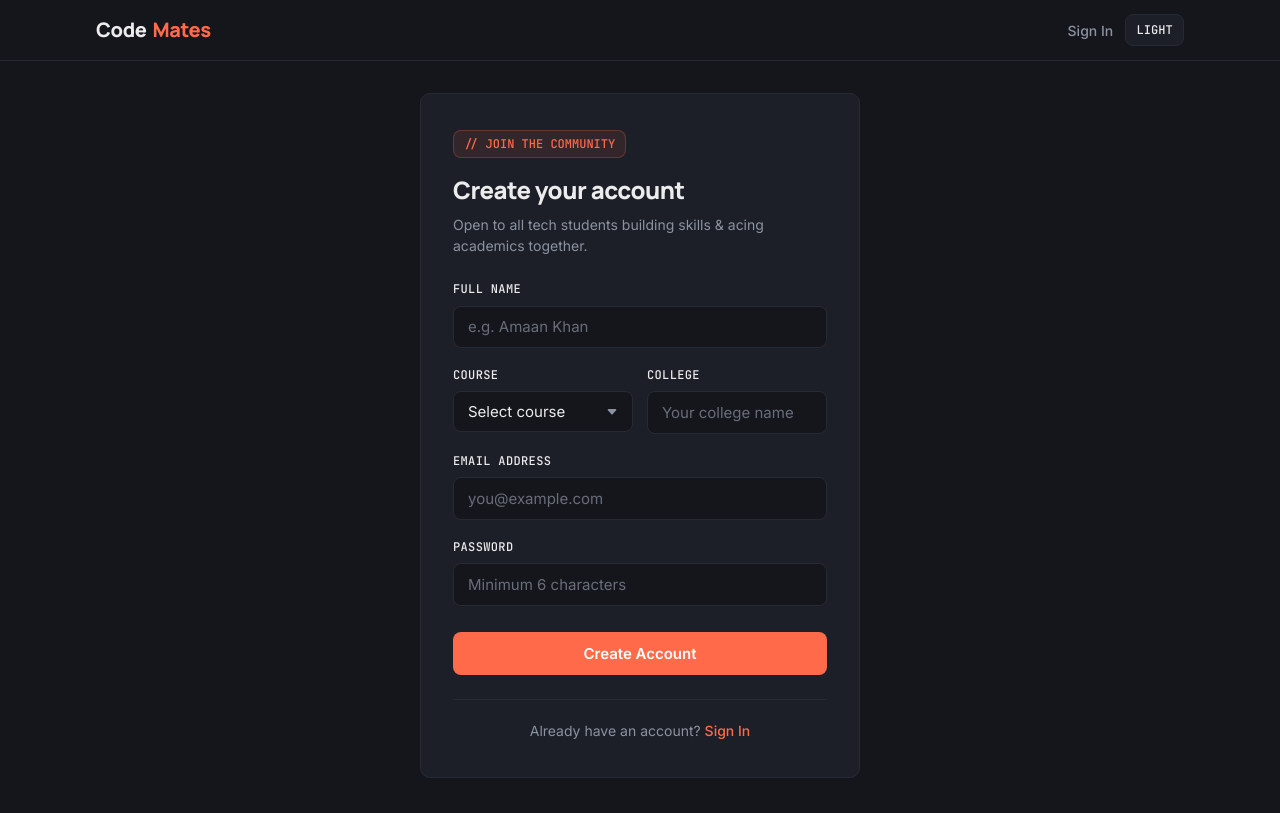
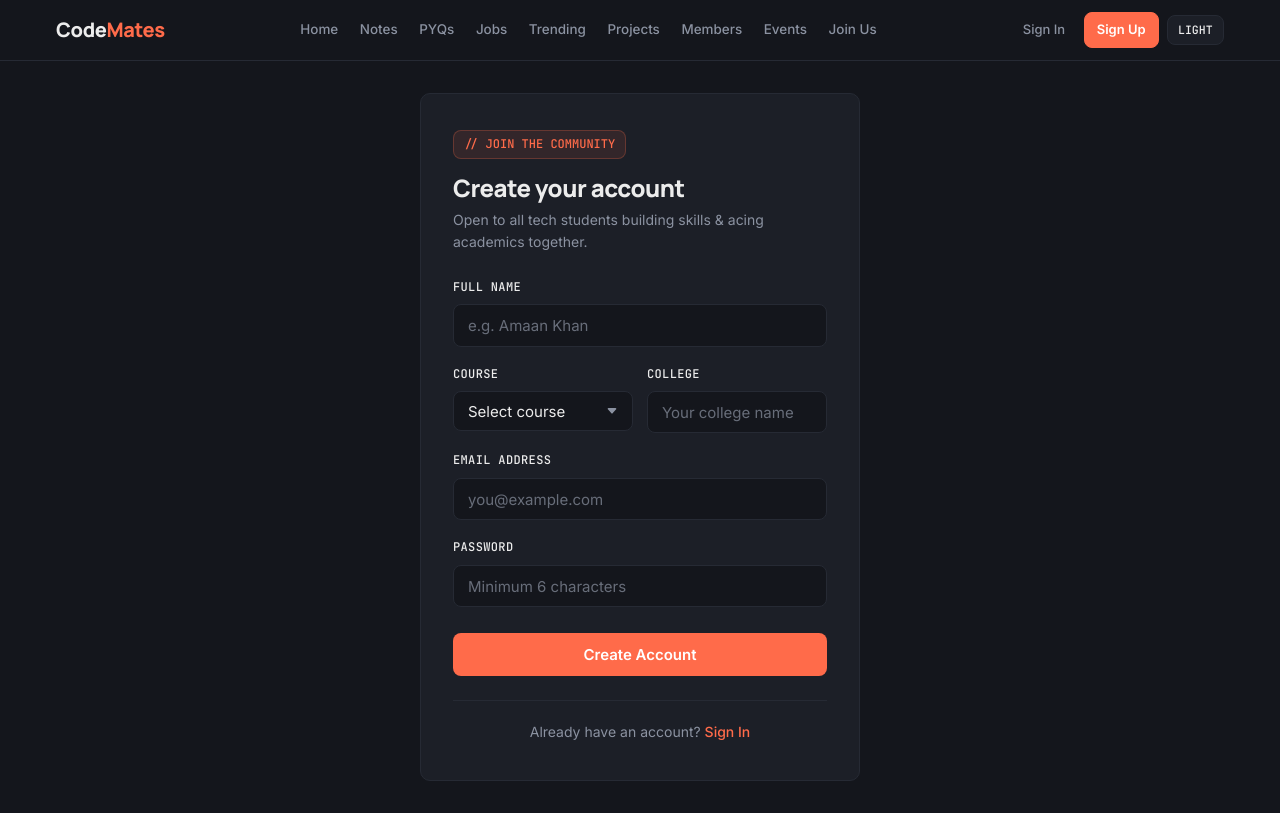
Before and after one commit to Amaan-khan-dev/CodeMates, a plain HTML site: page signup.html in a window 1280 px wide. Drawn offline with nearby package versions, Linux system fonts and the light colour scheme.

Commit message:
Refactor signup.html for improved structure and style

```diff
--- a/signup.html
+++ b/signup.html
@@ -5,117 +5,10 @@
 <meta charset="UTF-8" />
 <meta name="viewport" content="width=device-width, initial-scale=1.0" />
 <title>Sign Up — CodeMates</title>
-<link rel="preconnect" href="https://fonts.googleapis.com">
-<link rel="preconnect" href="https://fonts.gstatic.com" crossorigin>
-<link href="https://fonts.googleapis.com/css2?family=Inter:wght@400;500;600&family=JetBrains+Mono:wght@500&family=Manrope:wght@700;800&display=swap" rel="stylesheet">
+<link rel="stylesheet" href="css/theme.css">
 <script src="https://cdn.jsdelivr.net/npm/@supabase/supabase-js@2"></script>
-<script src="js/supabaseClient.js">
-</script>
+<script src="js/supabaseClient.js"></script>
 <style>
-:root {
---bg-dark: #14161C;
---card-dark: #1C1F27;
---border-dark: #262A34;
---text-dark: #ECECEC;
---muted-dark: #8B92A1;
---bg-light: #FAFAF8;
---card-light: #FFFFFF;
---border-light: #E7E5DF;
---text-light: #1A1C22;
---muted-light: #6B7280;
---accent: #FF6B4A;
---bg: var(--bg-dark);
---card: var(--card-dark);
---border: var(--border-dark);
---text: var(--text-dark);
---muted: var(--muted-dark);
-}
-[data-theme="light"] {
---bg: var(--bg-light);
---card: var(--card-light);
---border: var(--border-light);
---text: var(--text-light);
---muted: var(--muted-light);
-}
-* {
-box-sizing: border-box;
-margin: 0;
-padding: 0;
-}
-body {
-background-color: var(--bg);
-color: var(--text);
-font-family: 'Inter', sans-serif;
-font-weight: 400;
-line-height: 1.5;
-min-height: 100vh;
-display: flex;
-flex-direction: column;
-transition: background-color 0.2s ease, color 0.2s ease;
-}
-.navbar {
-width: 100%;
-border-bottom: 1px solid var(--border);
-background-color: var(--bg);
-position: sticky;
-top: 0;
-z-index: 50;
-}
-.nav-container {
-max-width: 1120px;
-margin: 0 auto;
-padding: 0.875rem 1rem;
-display: flex;
-align-items: center;
-justify-content: space-between;
-}
-.brand {
-font-family: 'Manrope', sans-serif;
-font-weight: 800;
-font-size: 1.25rem;
-color: var(--text);
-text-decoration: none;
-letter-spacing: -0.02em;
-display: inline-flex;
-align-items: center;
-gap: 0.375rem;
-}
-.brand span {
-color: var(--accent);
-}
-.nav-actions {
-display: flex;
-align-items: center;
-gap: 0.75rem;
-}
-.theme-toggle {
-background: var(--card);
-border: 1px solid var(--border);
-color: var(--text);
-border-radius: 8px;
-padding: 0.45rem 0.65rem;
-font-family: 'JetBrains Mono', monospace;
-font-size: 0.75rem;
-font-weight: 500;
-cursor: pointer;
-display: inline-flex;
-align-items: center;
-gap: 0.375rem;
-transition: border-color 0.15s ease;
-}
-.theme-toggle:hover {
-border-color: var(--accent);
-}
-.nav-link {
-font-size: 0.875rem;
-font-weight: 500;
-color: var(--muted);
-text-decoration: none;
-transition: color 0.15s ease;
-}
-.nav-link:hover {
-color: var(--text);
-}
 .main-container {
 flex: 1;
 display: flex;
@@ -132,21 +25,7 @@
 padding: 1.75rem 1.5rem;
 }
 @media (min-width: 480px) {
-.auth-card {
-padding: 2.25rem 2rem;
-}
-}
-.badge {
-display: inline-block;
-font-family: 'JetBrains Mono', monospace;
-font-size: 0.75rem;
-font-weight: 500;
-color: var(--accent);
-background-color: rgba(255, 107, 74, 0.1);
-border: 1px solid rgba(255, 107, 74, 0.25);
-border-radius: 8px;
-padding: 0.25rem 0.625rem;
-margin-bottom: 0.875rem;
+.auth-card { padding: 2.25rem 2rem; }
 }
 .auth-title {
 font-family: 'Manrope', sans-serif;
@@ -154,6 +33,7 @@
 font-size: 1.5rem;
 letter-spacing: -0.02em;
 margin-bottom: 0.375rem;
+margin-top: 0.875rem;
 color: var(--text);
 }
 .auth-subtitle {
@@ -161,19 +41,14 @@
 color: var(--muted);
 margin-bottom: 1.5rem;
 }
-.form-group {
-margin-bottom: 1.125rem;
-}
+.form-group { margin-bottom: 1.125rem; }
 .form-row {
 display: grid;
 grid-template-columns: 1fr;
 gap: 1.125rem;
 }
 @media (min-width: 480px) {
-.form-row {
-grid-template-columns: 1fr 1fr;
-gap: 0.875rem;
-}
+.form-row { grid-template-columns: 1fr 1fr; gap: 0.875rem; }
 }
 label {
 display: block;
@@ -185,8 +60,7 @@
 text-transform: uppercase;
 letter-spacing: 0.03em;
 }
-input,
-select {
+input, select {
 width: 100%;
 background-color: var(--bg);
 color: var(--text);
@@ -198,14 +72,8 @@
 outline: none;
 transition: border-color 0.15s ease;
 }
-input::placeholder {
-color: var(--muted);
-opacity: 0.7;
-}
-input:focus,
-select:focus {
-border-color: var(--accent);
-}
+input::placeholder { color: var(--muted); opacity: 0.7; }
+input:focus, select:focus { border-color: var(--accent); }
 select {
 cursor: pointer;
 appearance: none;
@@ -228,13 +96,8 @@
 cursor: pointer;
 transition: opacity 0.15s ease;
 }
-.btn-submit:hover {
-opacity: 0.92;
-}
-.btn-submit:disabled {
-opacity: 0.6;
-cursor: not-allowed;
-}
+.btn-submit:hover { opacity: 0.92; }
+.btn-submit:disabled { opacity: 0.6; cursor: not-allowed; }
 .status-box {
 display: none;
 border-radius: 8px;
@@ -263,28 +126,41 @@
 font-size: 0.875rem;
 color: var(--muted);
 }
-.auth-footer a {
-color: var(--accent);
-font-weight: 500;
-text-decoration: none;
-}
-.auth-footer a:hover {
-text-decoration: underline;
-}
+.auth-footer a { color: var(--accent); font-weight: 500; text-decoration: none; }
+.auth-footer a:hover { text-decoration: underline; }
 </style>
 </head>
 <body>
+
 <header class="navbar">
 <div class="nav-container">
 <a href="index.html" class="brand">Code<span>Mates</span></a>
-<div class="nav-actions">
+<nav class="nav-menu" id="navMenu" aria-label="Main Navigation">
+<ul class="nav-links">
+<li><a href="index.html" class="nav-item-link">Home</a></li>
+<li><a href="notes.html" class="nav-item-link">Notes</a></li>
+<li><a href="pyqs.html" class="nav-item-link">PYQs</a></li>
+<li><a href="jobs.html" class="nav-item-link">Jobs</a></li>
+<li><a href="trending.html" class="nav-item-link">Trending</a></li>
+<li><a href="projects.html" class="nav-item-link">Projects</a></li>
+<li><a href="members.html" class="nav-item-link">Members</a></li>
+<li><a href="events.html" class="nav-item-link">Events</a></li>
+<li><a href="join.html" class="nav-item-link">Join Us</a></li>
+</ul>
+</nav>
+<div class="nav-right">
+<div id="authNav">
 <a href="signin.html" class="nav-link">Sign In</a>
+<a href="signup.html" class="nav-btn-primary">Sign Up</a>
+</div>
 <button type="button" class="theme-toggle" id="themeToggle" aria-label="Toggle theme">
 <span id="themeLabel">LIGHT</span>
 </button>
+<button type="button" class="menu-toggle" id="menuToggle" aria-label="Toggle navigation menu">MENU</button>
 </div>
 </div>
 </header>
+
 <main class="main-container">
 <section class="auth-card">
 <span class="badge">// JOIN THE COMMUNITY</span>
@@ -294,14 +170,7 @@
 <form id="signupForm" novalidate>
 <div class="form-group">
 <label for="fullName">Full Name</label>
-<input
-type="text"
-id="fullName"
-name="fullName"
-placeholder="e.g. Amaan Khan"
-required
-autocomplete="name"
-/>
+<input type="text" id="fullName" name="fullName" placeholder="e.g. Amaan Khan" required autocomplete="name" />
 </div>
 <div class="form-row">
 <div class="form-group">
@@ -318,91 +187,45 @@
 </div>
 <div class="form-group">
 <label for="college">College</label>
-<input
-type="text"
-id="college"
-name="college"
-placeholder="Your college name"
-required
-autocomplete="organization"
-/>
+<input type="text" id="college" name="college" placeholder="Your college name" required autocomplete="organization" />
 </div>
 </div>
 <div class="form-group">
 <label for="email">Email Address</label>
-<input
-type="email"
-id="email"
-name="email"
-placeholder="you@example.com"
-required
-autocomplete="email"
-/>
+<input type="email" id="email" name="email" placeholder="you@example.com" required autocomplete="email" />
 </div>
 <div class="form-group">
 <label for="password">Password</label>
-<input
-type="password"
-id="password"
-name="password"
-placeholder="Minimum 6 characters"
-minlength="6"
-required
-autocomplete="new-password"
-/>
+<input type="password" id="password" name="password" placeholder="Minimum 6 characters" minlength="6" required autocomplete="new-password" />
 </div>
 <button type="submit" class="btn-submit" id="submitBtn">Create Account</button>
 </form>
-<div class="auth-footer">
-Already have an account? <a href="signin.html">Sign In</a>
-</div>
+<div class="auth-footer">Already have an account? <a href="signin.html">Sign In</a></div>
 </section>
 </main>
+
+<script src="js/auth-nav.js"></script>
 <script>
-// =========================================================================
-// SUPABASE CONFIGURATION
-// =========================================================================
-/*const SUPABASE_URL = 'https://vswmvhkmhwoiklknqbcz.supabase.co';
-const SUPABASE_ANON_KEY = 'sb_publishable_TtaZcjsV0Ucf1sf9FWqUOw_pp8QezU0';
-const supabaseClient = window.supabase.createClient(SUPABASE_URL, SUPABASE_ANON_KEY);*/
+var signupForm = document.getElementById('signupForm');
+var submitBtn = document.getElementById('submitBtn');
+var statusBox = document.getElementById('statusBox');
 
-// =========================================================================
-// THEME TOGGLE (Dark Default)
-// =========================================================================
-const rootEl = document.documentElement;
-const themeToggleBtn = document.getElementById('themeToggle');
-const themeLabel = document.getElementById('themeLabel');
-function applyTheme(theme) {
-rootEl.setAttribute('data-theme', theme);
-localStorage.setItem('codemates-theme', theme);
-themeLabel.textContent = theme === 'dark' ? 'LIGHT' : 'DARK';
-}
-const savedTheme = localStorage.getItem('codemates-theme') || 'dark';
-applyTheme(savedTheme);
-themeToggleBtn.addEventListener('click', () => {
-const currentTheme = rootEl.getAttribute('data-theme');
-applyTheme(currentTheme === 'dark' ? 'light' : 'dark');
-});
-
-// =========================================================================
-// SIGN UP HANDLER
-// =========================================================================
-const signupForm = document.getElementById('signupForm');
-const submitBtn = document.getElementById('submitBtn');
-const statusBox = document.getElementById('statusBox');
 function showStatus(message, type) {
 statusBox.textContent = message;
-statusBox.className = `status-box ${type}`;
+statusBox.className = 'status-box ' + type;
 }
-signupForm.addEventListener('submit', async (e) => {
+
+signupForm.addEventListener('submit', async function (e) {
 e.preventDefault();
 statusBox.className = 'status-box';
 statusBox.textContent = '';
-const fullName = document.getElementById('fullName').value.trim();
-const course = document.getElementById('course').value;
-const college = document.getElementById('college').value.trim();
-const email = document.getElementById('email').value.trim();
-const password = document.getElementById('password').value;
+
+var fullName = document.getElementById('fullName').value.trim();
+var course = document.getElementById('course').value;
+var college = document.getElementById('college').value.trim();
+var email = document.getElementById('email').value.trim();
+var password = document.getElementById('password').value;
+
 if (!fullName || !course || !college || !email || !password) {
 showStatus('Please fill in all fields.', 'error');
 return;
@@ -411,44 +234,35 @@
 showStatus('Password must be at least 6 characters long.', 'error');
 return;
 }
+
 submitBtn.disabled = true;
 submitBtn.textContent = 'Creating account...';
+
 try {
-const { data, error } = await supabaseClient.auth.signUp({
-email,
-password,
+var result = await supabaseClient.auth.signUp({
+email: email,
+password: password,
 options: {
-data: {
-full_name: fullName,
-course: course,
-college: college
-}
+data: { full_name: fullName, course: course, college: college }
 }
 });
-if (error) {
-throw error;
-}
-// Sync course & college into profiles row created by handle_new_user trigger
-if (data && data.user) {
+if (result.error) { throw result.error; }
+
+if (result.data && result.data.user) {
 await supabaseClient
 .from('profiles')
-.update({
-full_name: fullName,
-course: course,
-college: college
-})
-.eq('id', data.user.id);
+.update({ full_name: fullName, course: course, college: college })
+.eq('id', result.data.user.id);
 }
+
 showStatus('Account created! Redirecting to home...', 'success');
-setTimeout(() => {
-window.location.href = 'index.html';
-}, 600);
+setTimeout(function () { window.location.href = 'index.html'; }, 600);
 } catch (err) {
-showStatus(err.message || 'Failed to sign up. Please try again.', 'error');
+showStatus((err && err.message) || 'Failed to sign up. Please try again.', 'error');
 submitBtn.disabled = false;
 submitBtn.textContent = 'Create Account';
 }
 });
 </script>
 </body>
-  </html>
+</html>
```
